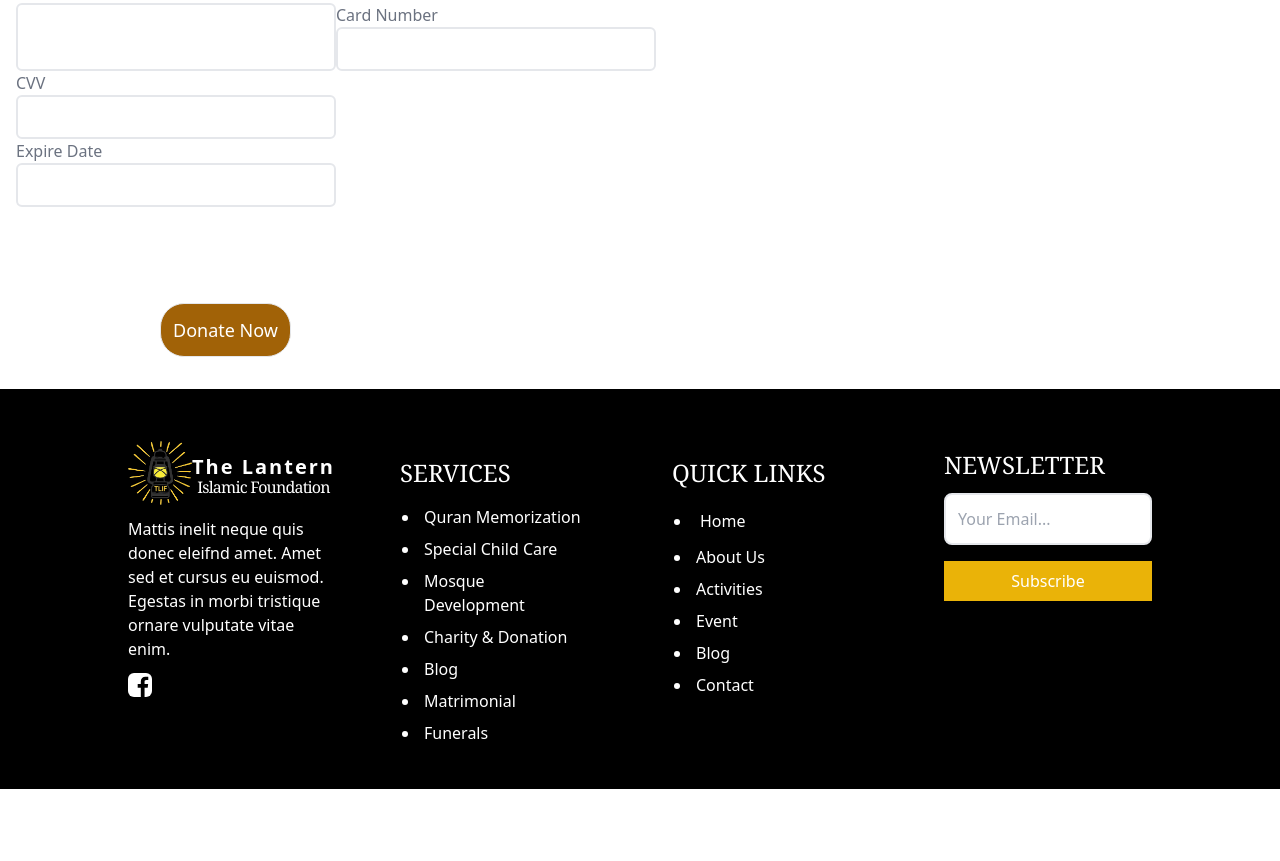
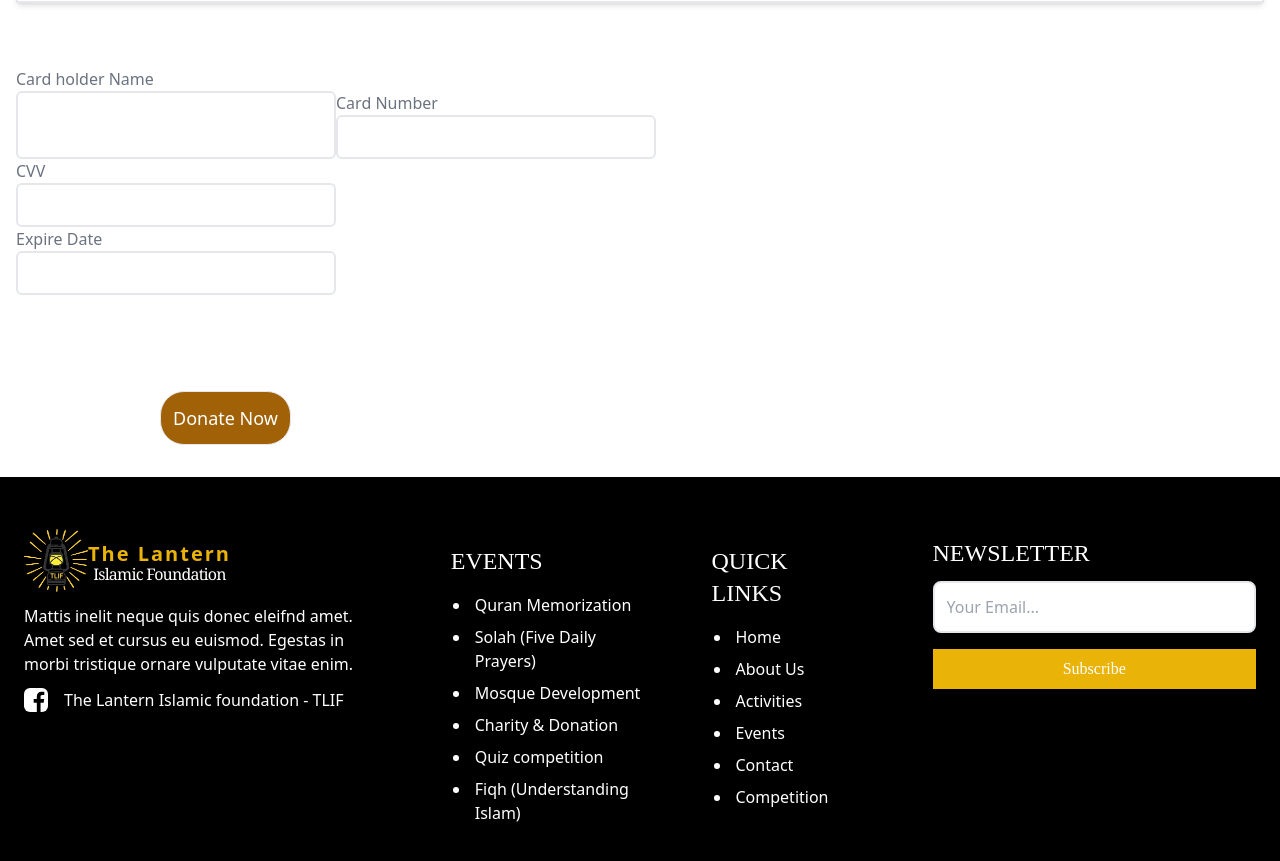
Before and after one commit to stanley-meruo/The-Lantern-Islamic-Foundation, a website: page src/donation.html in a window 1280 px wide. Shown: the part 1575-2436 px from the top of the page. Before the commit the page ends 2364 px from the top, so only its background shows below. Drawn offline with nearby package versions, Linux system fonts and the light colour scheme.

Commit message:
Update donation.html
Merge resolved

```diff
--- a/src/donation.html
+++ b/src/donation.html
@@ -12,33 +12,31 @@
   </head>
   <body>
      <!-- header with nav bar starts here -->
-     <header class="">
-      <nav class="flex items-center justify-between fixed w-full top-0 z-10 bg-white shadow-lg px-6 md:px-12 lg:px-24 xl:px-32">
+         <header class="sticky top-0 z-10">
+      <nav class="flex items-center justify-between bg-white shadow-md px-4 md:px-8 lg:px-12 xl:px-16">
 
-        <div class="flex items-center py-3">
-          <img src="/images/TLIF-LOGO.png" alt="logo" class="w-16" />
+        <a href="./index.html" class="flex items-center py-3">
+          <img src="/images/TLIF.png" alt="logo" class="w-16" />
           <div class="text-black">
-            <p class="leading-3 text-center"><span class="font-semibold text-xl font-sans tracking-widest">The Lantern</span><br><span class="font-serif tracking-tighter">Islamic Foundation</span></p>
+            <p class="leading-3 text-center"><span class="font-semibold text-xl font-sans tracking-widest text-yellow-600">The Lantern</span><br><span class="font-serif tracking-tighter">Islamic Foundation</span></p>
+          </div>
+        </a>
+
+        <div class="flex items-center gap-6">
+          <img src="/images/search.svg" alt="" class="lg:hidden">
+          <div class="bg-yellow-500 p-2 hover:bg-gray-400 lg:hidden" onclick="openNav()">
+            <img src="/images/icon-hamburger.svg" alt="Hamburger image"/>
           </div>
         </div>
-
-        <div class="bg-gray-200 p-2 lg:hidden" onclick="openNav()">
-          <img src="/images/icon-hamburger.svg" alt="Hamburger image"/>
-        </div>
-        <ul class="hidden lg:flex text-xl items-center gap-4
+        <ul class="hidden lg:flex text-xl items-center gap-8
          text-gray-500 font-serif">
           <li><a href="./index.html">Home</a></li>
           <li><a href="./about.html">About Us</a></li>
-          <li><a href="">Activities</a></li>
+          <li><a href="./activities.html">Activities</a></li>
           <li><a href="./event.html">Event</a></li>
-          <li><a href="#">Blog</a></li>
-          <li><a href="#">Contact</a></li>
-          <li><a href="./donation.html">Donation</a></li>
+          <li><a href="./contact.html">Contact</a></li>
           <button class="border-4 border-gray-500 border-x-0 border-t-0 text-gray-500 bg-gradient-to-r from-yellow-500 via-yellow-200 to-yellow-500 rounded-full py-3 px-5 shadow-lg ml-16"><a href="#">Competition</a></button>
         </ul>
-
-
-        <div onclick="exitNav()" id="sideBar" class="fixed top-0 right-0 bg-transparent w-0 h-2/4 overflow-x-hidden duration-500 z-10">
 
           <div id="sideNav"
             class="fixed top-0 right-0 bg-gray-200 text-black w-0 h-full flex items-center overflow-x-hidden duration-500 font-bold z-10">
@@ -47,24 +45,23 @@
               <a href="javascript:void(0)" onclick="exitNav()"><img src="/images/icon-close.svg" alt="Close logo"/></a>
             </div>
 
-            <nav class="">
+            <nav>
               <ul class="text-left text-3xl font-light font-serif ml-4 sm:text-3xl">
-                <li class="p-2"><a href="./index.html">Home</a></li>
+                <li class="p-1"><a href="./index.html">Home</a></li>
                 <li class="p-2"><a href="./about.html">About Us</a></li>
-                <li class="p-2"><a href="#">Activities</a></li>
-                <li class="p-2"><a href="./event.html">Event</a></li>
-                <li class="p-2"><a href="#">Blog</a></li>
-                <li class="p-2"><a href="#">Contact</a></li>
-                <li class="p-2"><a href="#">Competition</a></li>
-                <li class="p-2"><a href="./donation.html">Donation</a></li>
+                <li class="p-2"><a href="./activities.html">Activities</a></li>
+                <li class="p-2"><a href="./event.html">Events</a></li>
+                <li class="p-2"><a href="./contact.html">Contact</a></li>
+                <li class="p-2"><a href="./competition.html">Competition</a></li>
               </ul>
             </nav>
           </div>
+
         </div>
       </nav>
 
-
-      </section>
+      <div onclick="exitNav()" id="sideBar" class="fixed top-0 right-0 bg-transparent w-0 overflow-x-hidden duration-500 z-10">
+      </div>
     </header>
 
     <!-- header -->
@@ -187,54 +184,55 @@
     </section>
 
 
-    <footer class="bg-black px-2 py-10 md:grid md:grid-cols-2 md:grid-rows-2 md:gap-12 md:px-12 xl:grid xl:grid-cols-4 xl:grid-rows-1 xl:gap-16 xl:px-32">
-      <div>
+   <footer class="bg-black px-6 py-10 lg:flex lg:justify-evenly">
+      <div class="">
         <div class="flex items-center py-3">
-          <img src="/images/TLIF-LOGO.png" alt="logo" class="w-16" />
+          <img src="/images/TLIF.png" alt="logo" class="w-16" />
           <div class="text-white">
-            <p class="leading-3 text-center"><span class="font-semibold text-xl font-sans tracking-widest">The Lantern</span><br><span class="font-serif tracking-tighter">Islamic Foundation</span></p>
+            <p class="leading-3 text-center"><span class="font-semibold text-xl font-sans tracking-widest text-yellow-500">The Lantern</span><br><span class="font-serif tracking-tighter">Islamic Foundation</span></p>
           </div>
         </div>
-        <p class="text-white ">Mattis inelit neque quis donec eleifnd amet. Amet sed et cursus eu euismod. Egestas in morbi tristique ornare vulputate vitae enim.</p>
+        <p class="text-white font-abel lg:max-w-96">Mattis inelit neque quis donec eleifnd amet. Amet sed et cursus eu euismod. Egestas in morbi tristique ornare vulputate vitae enim.</p>
 
         <div class="flex items-center gap-4 py-3">
-          <img src="/images/icon-facebook.svg" alt="" class="rounded-md">
-          <img src="/images/icon-twitter.svg" alt="">
-          <img src="/images/icon-pinterest.svg" alt="">
-          <img src="/images/icon-instagram.svg" alt="">
+          <a href="https://www.facebook.com/profile.php?id=61557895405553" target="_blank"><img src="/images/icon-facebook.svg" alt="" class="rounded-md"></a>
+          <p class="text-white">The Lantern Islamic foundation - TLIF</p>
+
         </div>
       </div>
 
-
-      <div class="text-white">
-        <p class="text-2xl pb-3 font-serif pt-7">SERVICES</p>
-        <ul class="list-disc px-5 font-sans">
+      <section class="flex lg:gap-10 lg:px-20">
+        <div class="text-white ">
+          <p class="text-2xl pb-3 font-almendra pt-7">EVENTS</p>
+          <ul class="list-disc px-5 font-abel">
               <li class="p-1"><a href="#">Quran Memorization</a></li>
-          <li class="p-1"><a href="#">Special Child Care</a></li>
+              <li class="p-1"><a href="#">Solah (Five Daily Prayers)</a></li>
               <li class="p-1"><a href="#">Mosque Development</a></li>
               <li class="p-1"><a href="#">Charity & Donation</a></li>
-          <li class="p-1"><a href="#">Blog</a></li>
-          <li class="p-1"><a href="#">Matrimonial</a></li>
-          <li class="p-1"><a href="#">Funerals</a></li>
+              <li class="p-1"><a href="#">Quiz competition</a></li>
+              <li class="p-1"><a href="#">Fiqh (Understanding Islam)</a></li>
           </ul>
         </div>
 
-      <div class="text-white">
-        <p class="text-2xl pb-3 font-serif pt-7">QUICK LINKS</p>
-        <ul class="list-disc px-5 font-sans ">
-          <li class="p-2"><a href="./index.html">Home</a></li>
-                <li class="p-1"><a href="./aboutUs.html">About Us</a></li>
-                <li class="p-1"><a href="#">Activities</a></li>
-                <li class="p-1"><a href="./event.html">Event</a></li>
-                <li class="p-1"><a href="#">Blog</a></li>
-                <li class="p-1"><a href="#">Contact</a></li>
+        <div class="text-white ">
+            <p class="text-2xl pb-3 font-almendra pt-7">QUICK LINKS</p>
+            <ul class="list-disc px-5 font-abel ">
+              <li class="p-1"><a href="./index.html">Home</a></li>
+                    <li class="p-1"><a href="./about.html">About Us</a></li>
+                    <li class="p-1"><a href="./activities.html">Activities</a></li>
+                    <li class="p-1"><a href="./event.html">Events</a></li>
+                    <li class="p-1"><a href="./contact.html">Contact</a></li>
+                    <li class="p-1"><a href="./competition.html">Competition</a></li>
             </ul>
         </div>
+      </section>
 
-      <div class=" my-5">
-        <p class="text-2xl text-white font-serif pb-3">NEWSLETTER</p>
+
+
+      <div class=" mt-5">
+        <p class="text-2xl text-white font-almendra pb-3">NEWSLETTER</p>
         <input type="text" name="email" placeholder="Your Email..." class="w-full p-3 border-[2px] rounded-lg">
-        <button class="bg-yellow-500 font-medium text-white px-4 py-2 my-4 w-full">Subscribe</button>
+        <button class="bg-yellow-500 font-medium font-almendra text-white px-4 py-2 my-4 w-full">Subscribe</button>
       </div>
 
     </footer>
```
Lines whose indentation alone changed are shown as unchanged.
